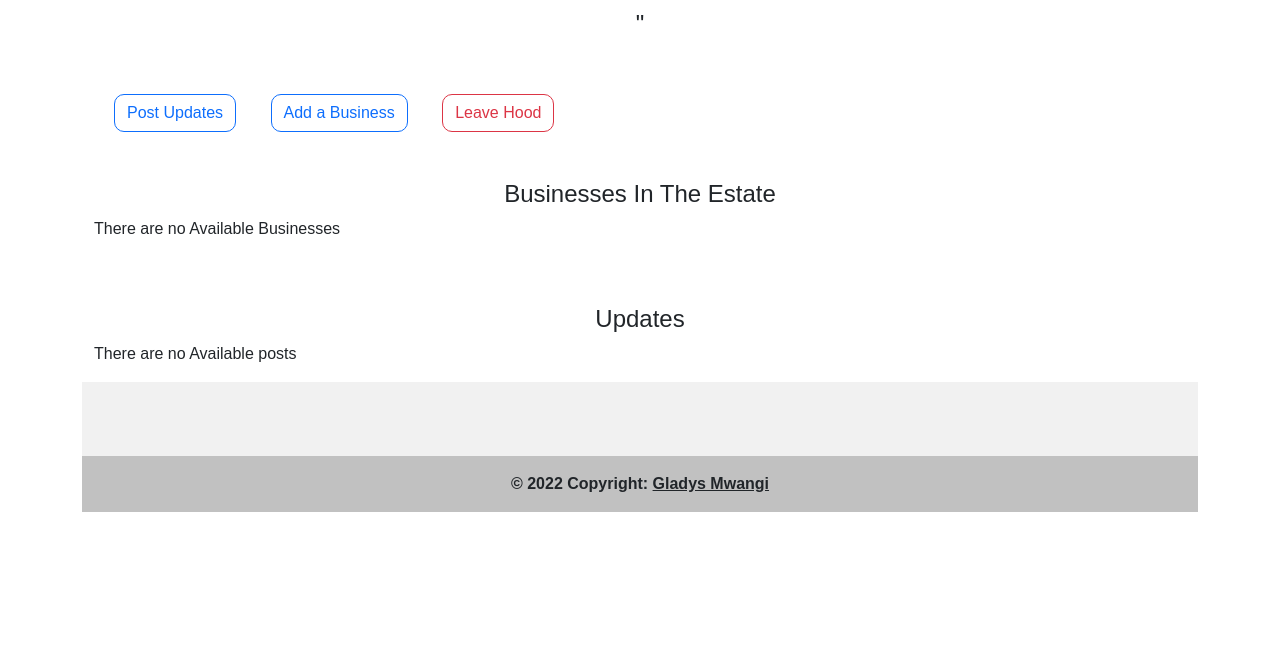
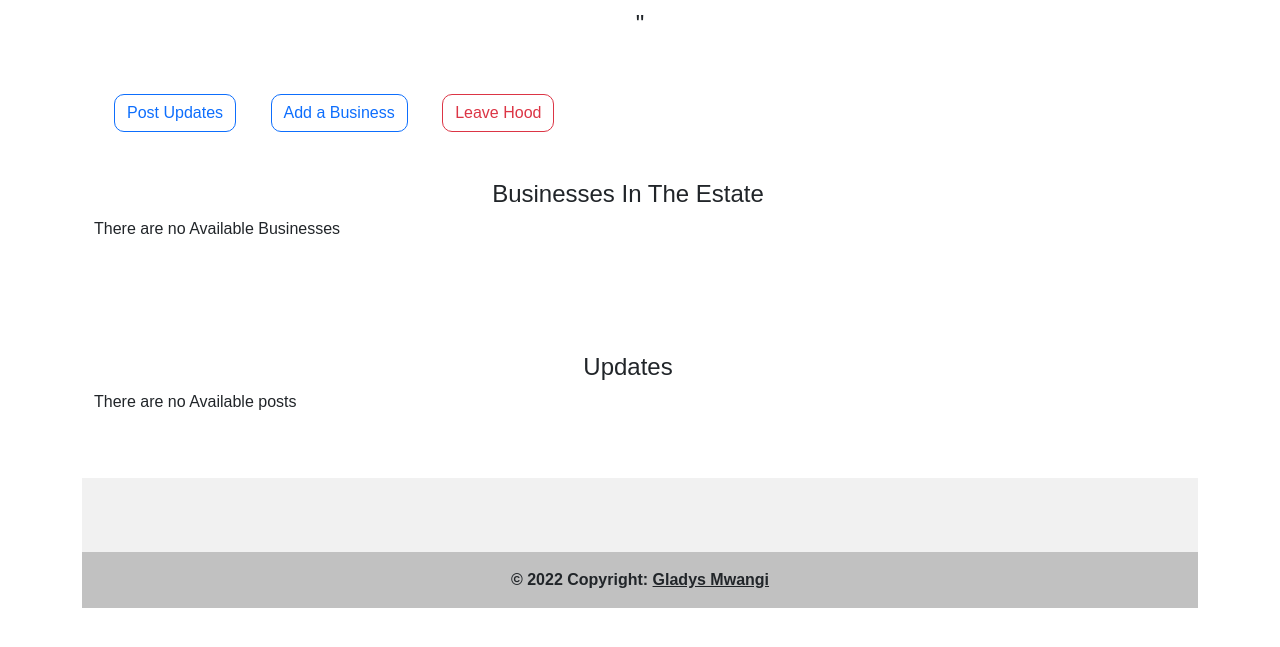
Before and after one commit to gladys-gg/neighborhood, a Django app: template hood/templates/mtaani.html in a window 1280 px wide. Shown: the part 104-751 px from the top of the page. Run offline with Django 4.2, Linux system fonts and the light colour scheme; the template is opened without the code that fills it, so the values that code supplies are empty; some libraries are stand-ins or nearby versions; some web fonts are replaced.

Commit message:
Edited the business and posts section

```diff
--- a/hood/templates/mtaani.html
+++ b/hood/templates/mtaani.html
@@ -20,10 +20,11 @@
         </div>
 
         <div class="col-md-1"></div>
-        <div class="col-md-12 mt-5">
+        <div class="row mb-5 mt-5">
             <h4 class="text-center">Businesses In The Estate</h4>
             {%if business%}
             {% for business in business%}
+            <div class="col-md-4">
             <div class="card" style="width:300px">
                 <img class="card-img-top" src="{{business.business_pic.url}}" alt="Card image" style="width:100%">
             <div class="card-body">
@@ -33,6 +34,7 @@
 
             </div>
             </div>
+        </div>
         {% endfor %}
         {%else%}
         <p>There are no Available Businesses</p>
@@ -40,11 +42,14 @@
 
     </div>
     <div class="col-md-1"></div>
-    <div class="col-md-12 mt-5">
+    <div class="row mt-5 mb-5">
+
         <h4 class="text-center">Updates</h4>
         {%if posts%}
         {% for post in posts%}
-        <div class="card" style="width:300px">
+        <div class="col-md-4">
+
+        <div class="card" style="border-radius:15px; box-shadow: 2px 2px 5px rgba(3,3,3,0.5); width: 300px;">
             <img class="card-img-top" src="{{post.post_pic.url}}" alt="Card image" style="width:100%;">
             <div class="card-body">
                 <h4 class="card-title">{{post.title}}</h4>
@@ -55,7 +60,9 @@
 
             </div>
             </div>
+        </div>
         {% endfor %}
+
         {%else%}
         <p>There are no Available posts</p>
         {%endif%}
```
